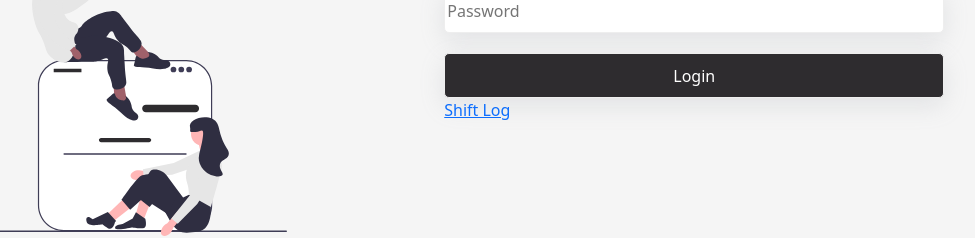
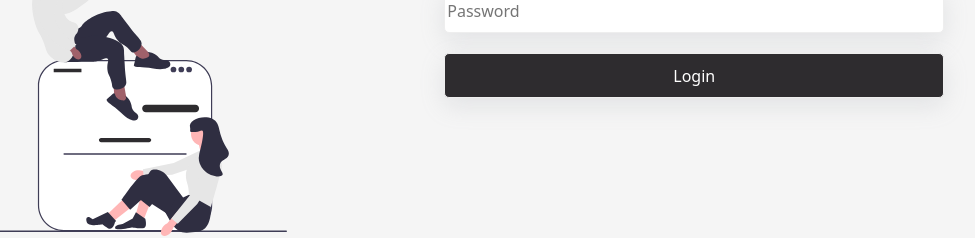
Before and after one commit to TyNoller4317/shiftlog, a React (Create React App) app in the folder client/: page / in a window 1280 px wide. Shown: the part 323-561 px from the top of the page, without its empty margins (183-1158 px from the left). Built offline with nearby package versions, Linux system fonts and the light colour scheme.

Commit message:
Upload to sharepoint

```diff
--- a/client/src/pages/Login.js
+++ b/client/src/pages/Login.js
@@ -59,7 +59,7 @@ const Login = () => {
               </Link>
             </p> */}
           </form>
-          <Link to="/shiftlog">Shift Log</Link>
+          {/* <Link to="/shiftlog">Shift Log</Link> */}
           {error && <div className="error">{error}</div>}
         </div>
       </div>
```
